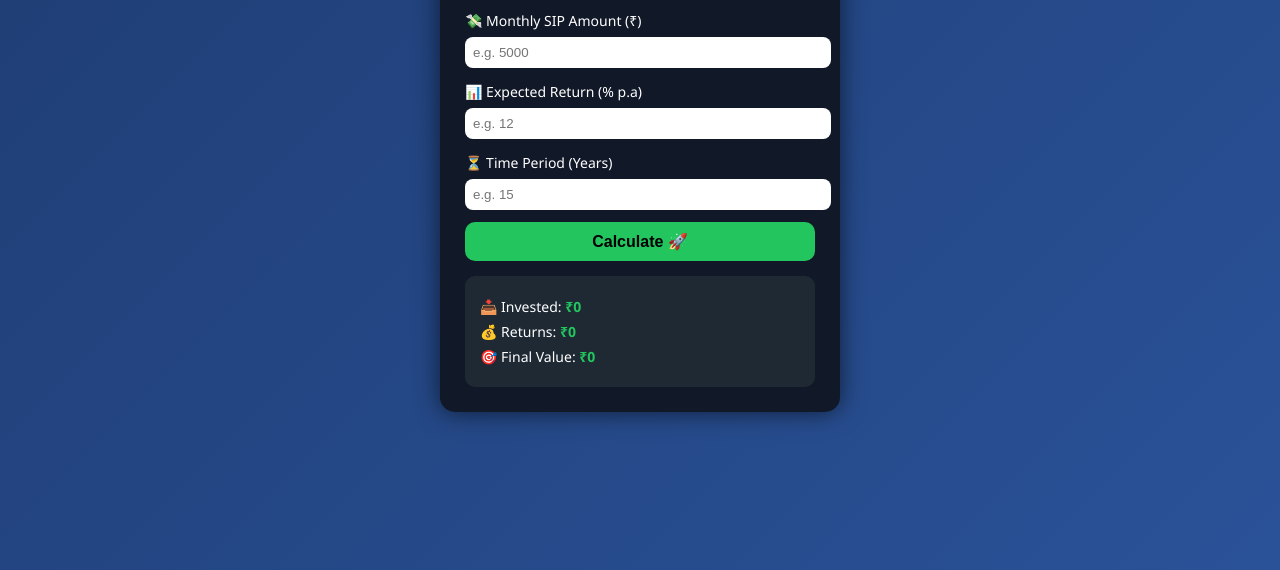
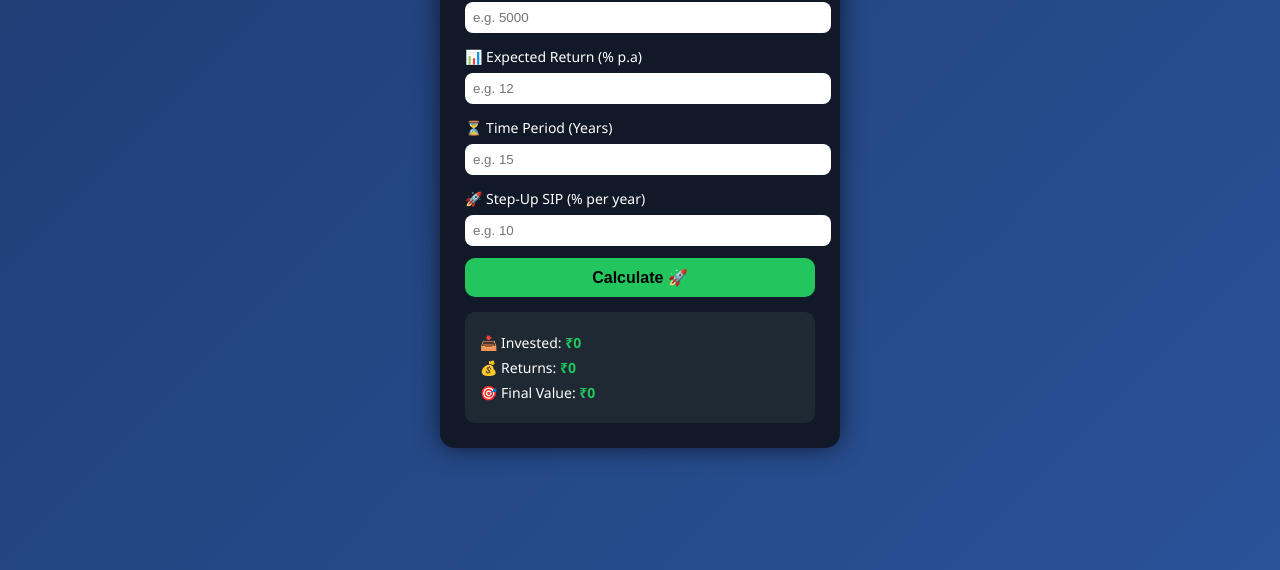
Before and after one commit to gyanib063-del/sip-pwa, a plain HTML site: page index.html in a window 1280 px wide. Shown: the part 246-816 px from the top of the page. Drawn offline with Linux system fonts and the light colour scheme.

Commit message:
Update index.html

```diff
--- a/index.html
+++ b/index.html
@@ -80,6 +80,9 @@ span{
     <label>⏳ Time Period (Years)</label>
     <input type="number" id="years" placeholder="e.g. 15">
 
+    <label>🚀 Step-Up SIP (% per year)</label>
+    <input type="number" id="stepup" placeholder="e.g. 10">
+
     <button onclick="calculateSIP()">Calculate 🚀</button>
 
     <div class="result" id="output">
```
